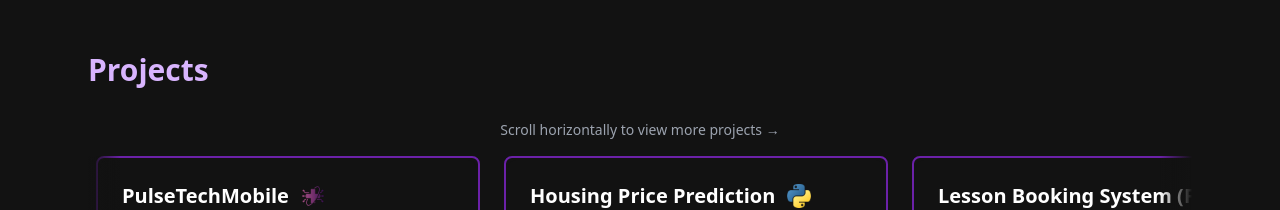
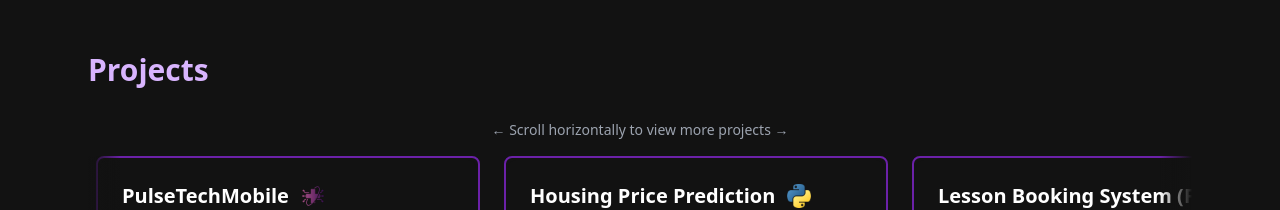
Before and after one commit to FabianC1/PortfolioWebsite, a React (Vite) app: page / in a window 1280 px wide. Shown: the part 1340-1550 px from the top of the page. Built offline with nearby package versions, Linux system fonts and the light colour scheme.

Commit message:
update instruction text for horizontal scroll in ProjectsSection

```diff
--- a/src/App.tsx
+++ b/src/App.tsx
@@ -211,7 +211,7 @@ function ProjectsSection() {
         ← Swipe left/right to explore →
       </p>
       <p className="text-center text-sm text-gray-400 mb-4 hidden md:block">
-        Scroll horizontally to view more projects →
+        ← Scroll horizontally to view more projects →
       </p>
 
       {/* Scroll container with gradient edges */}
```
